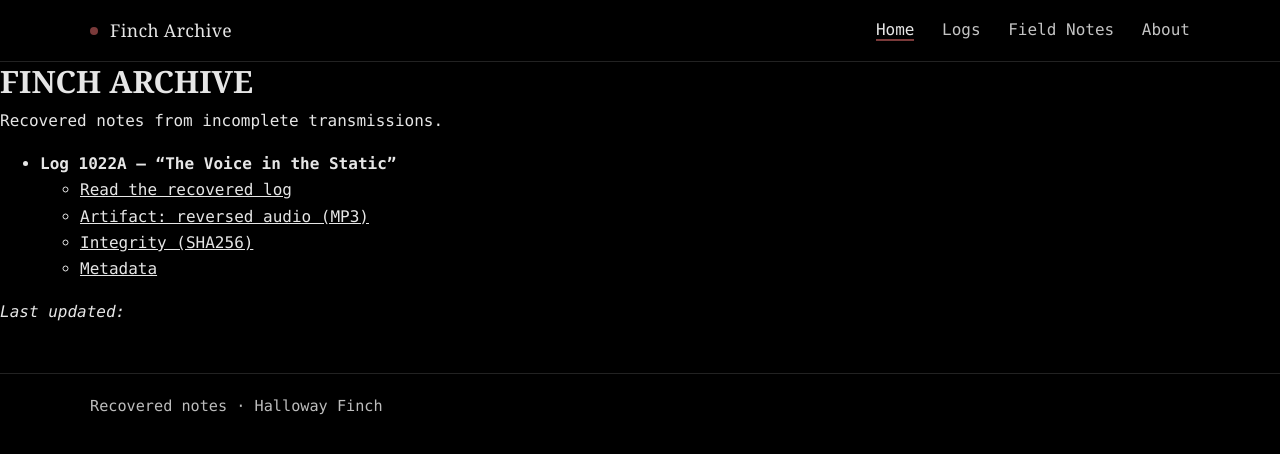
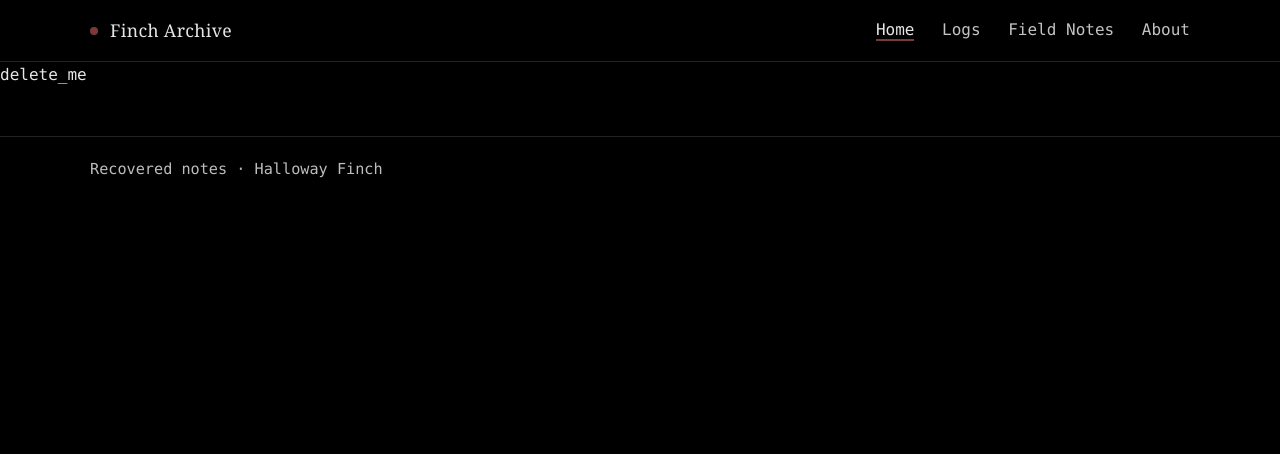
Before and after one commit to HallowayFinch/fincharchive.com, a Jekyll site: the page built from index.md, in a window 1280 px wide. Shown: the top 454 px of the page. Built offline with Jekyll 4.4.1, drawn with Linux system fonts in a browser that asks for light colours; our own code applies the rules of GitHub Pages for plain Markdown files.

Commit message:
Update index.md

```diff
--- a/index.md
+++ b/index.md
@@ -1,15 +1 @@
----
-title: Finch Archive
----
-
-# FINCH ARCHIVE
-
-Recovered notes from incomplete transmissions.
-
-- **Log 1022A — “The Voice in the Static”**
-  - [Read the recovered log](./logs/log-1022a.md)
-  - [Artifact: reversed audio (MP3)](./artifacts/log-1022a/you-heard-it_rev_10m22s.mp3)
-  - [Integrity (SHA256)](./artifacts/log-1022a/SHA256SUMS.txt)
-  - [Metadata](./artifacts/log-1022a/metadata.json)
-
-_Last updated:_
+delete_me
```
